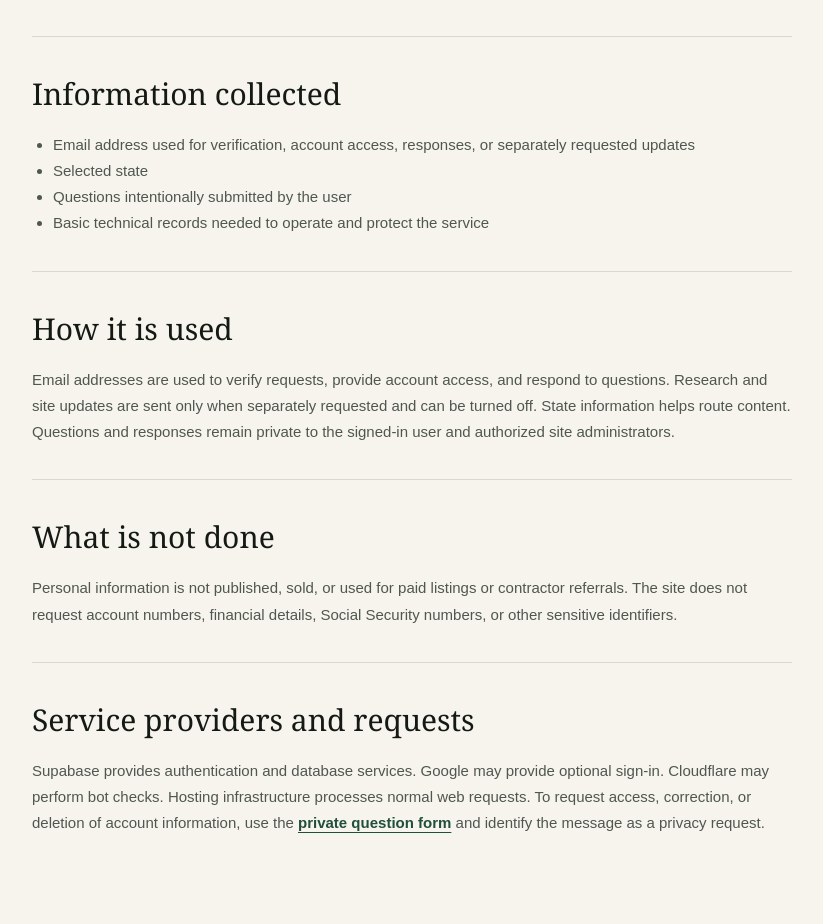
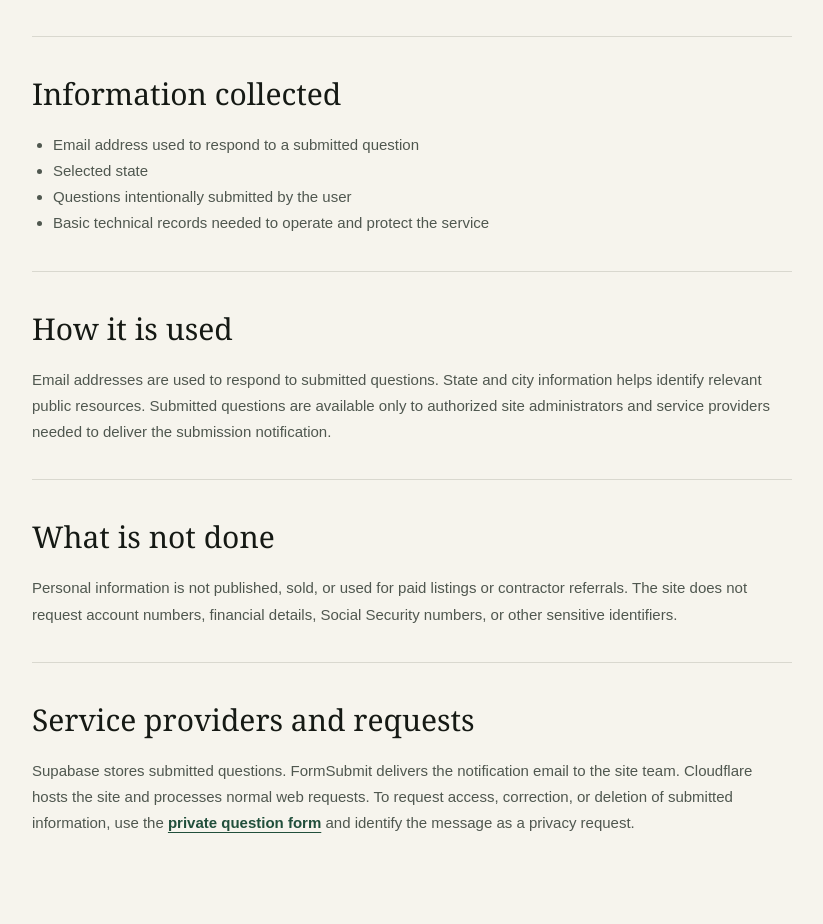
Before and after one commit to Decentralized-Rob/solar-consumer-research, a Next.js app: page /privacy in a window 1280 px wide. Shown: the part 580-1504 px from the top of the page, without its empty margins (228-1051 px from the left). Built offline with nearby package versions, Linux system fonts and the light colour scheme.

Commit message:
Reconcile current production source

```diff
--- a/app/privacy/page.tsx
+++ b/app/privacy/page.tsx
@@ -13,12 +13,12 @@ export default function PrivacyPage() {
     <InfoPage
       eyebrow="Privacy"
       title="Public research. Private questions."
-      lede="The public site can be browsed without an account. Personal information is requested only when someone asks for email updates, signs in, or submits a private question."
+      lede="The public site can be browsed without an account. Personal information is requested only when someone chooses to submit a private question."
     >
       <section className="info-section">
         <h2>Information collected</h2>
         <ul>
-          <li>Email address used for verification, account access, responses, or separately requested updates</li>
+          <li>Email address used to respond to a submitted question</li>
           <li>Selected state</li>
           <li>Questions intentionally submitted by the user</li>
           <li>Basic technical records needed to operate and protect the service</li>
@@ -26,7 +26,7 @@ export default function PrivacyPage() {
       </section>
       <section className="info-section">
         <h2>How it is used</h2>
-        <p>Email addresses are used to verify requests, provide account access, and respond to questions. Research and site updates are sent only when separately requested and can be turned off. State information helps route content. Questions and responses remain private to the signed-in user and authorized site administrators.</p>
+        <p>Email addresses are used to respond to submitted questions. State and city information helps identify relevant public resources. Submitted questions are available only to authorized site administrators and service providers needed to deliver the submission notification.</p>
       </section>
       <section className="info-section">
         <h2>What is not done</h2>
@@ -34,7 +34,7 @@ export default function PrivacyPage() {
       </section>
       <section className="info-section">
         <h2>Service providers and requests</h2>
-        <p>Supabase provides authentication and database services. Google may provide optional sign-in. Cloudflare may perform bot checks. Hosting infrastructure processes normal web requests. To request access, correction, or deletion of account information, use the <Link href="/#questions">private question form</Link> and identify the message as a privacy request.</p>
+        <p>Supabase stores submitted questions. FormSubmit delivers the notification email to the site team. Cloudflare hosts the site and processes normal web requests. To request access, correction, or deletion of submitted information, use the <Link href="/#questions">private question form</Link> and identify the message as a privacy request.</p>
       </section>
     </InfoPage>
   );
```
